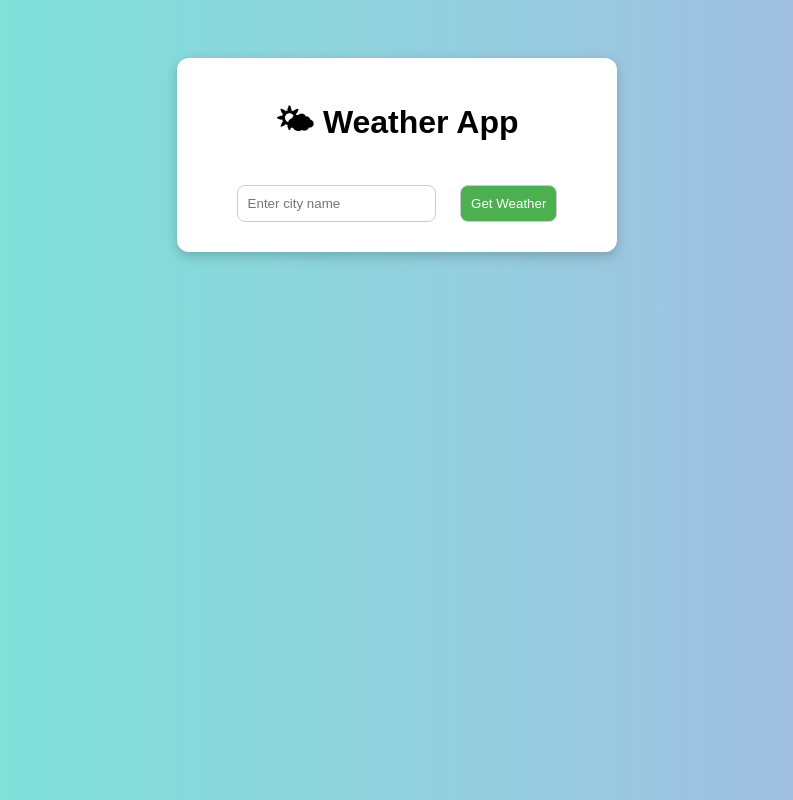
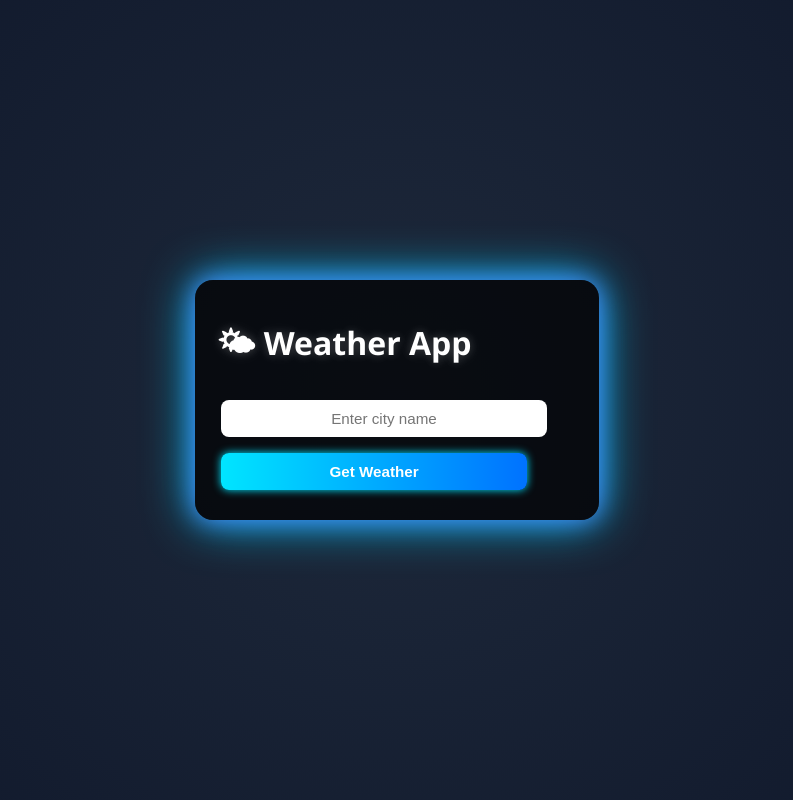
Before and after one commit to uday-12345678/Weather-App, a Flask app: page / in a window 1280 px wide. Shown: the whole page, without its empty margins (243-1036 px from the left). Run offline with Flask 3, Linux system fonts and the light colour scheme.

Commit message:
Update index.html

```diff
--- a/templates/index.html
+++ b/templates/index.html
@@ -1,38 +1,119 @@
 <!DOCTYPE html>
 <html>
 <head>
-    <title>Weather App</title>
+  <title>🌤 Weather App</title>
   <style>
     body {
-            font-family: Arial, sans-serif;
-            background: linear-gradient(to right, #74ebd5, #ACB6E5);
+      font-family: 'Segoe UI', Tahoma, Geneva, Verdana, sans-serif;
+      background: radial-gradient(circle at center, #1e293b, #0f172a);
+      min-height: 100vh;
+      display: flex;
+      justify-content: center;
+      align-items: center;
+      color: #fff;
+      margin: 0;
+    }
+
+    .container {
+      background: rgba(0, 0, 0, 0.7);
+      padding: 22px;               /* reduced */
+      border-radius: 18px;         /* reduced */
+      width: 360px;                /* reduced width */
+      box-shadow: 0 0 20px rgba(0, 191, 255, 0.7),
+                  0 0 40px rgba(0, 191, 255, 0.5),
+                  0 0 80px rgba(0, 191, 255, 0.3);
+      animation: pulse 3s infinite alternate;
+    }
+
+    @keyframes pulse {
+      from { box-shadow: 0 0 20px #00bfff, 0 0 40px #00bfff; }
+      to { box-shadow: 0 0 35px #ff00ff, 0 0 70px #00ffff; }
+    }
+
+    h1 {
+      font-size: 2rem;
+      font-weight: bold;
+      margin-bottom: 15px;
+      color: #ffffff;
+      text-shadow: 0 0 10px rgba(255,255,255,0.2), 0 0 18px rgba(255,255,255,0.1);
+      cursor: pointer;
+      display: inline-block;
+      animation: bounce 1.8s infinite;
+    }
+
+    h1:hover {
+      text-shadow: 0 0 12px rgba(255,255,255,0.25);
+      transform: scale(1.03);
+      transition: 0.2s;
+    }
+
+    @keyframes bounce {
+      0%, 100% { transform: translateY(0); }
+      50% { transform: translateY(-5px); }
+    }
+
+    input, button {
+      padding: 10px;              /* reduced */
+      margin: 8px 4px;
+      border-radius: 8px;         /* reduced */
+      border: none;
+      width: 85%;                 /* adjusted to fit smaller box */
+      font-size: 0.95rem;         /* slightly smaller text */
+    }
+
+    input {
+      outline: none;
       text-align: center;
-            padding: 50px;
     }
-        .container {
-            background: white;
-            padding: 20px;
-            border-radius: 12px;
-            width: 400px;
-            margin: auto;
-            box-shadow: 0 4px 12px rgba(0,0,0,0.2);
+
+    button {
+      background: linear-gradient(to right, #00e5ff, #0072ff);
+      color: white;
+      font-weight: bold;
+      cursor: pointer;
+      transition: 0.3s;
+      box-shadow: 0 0 8px #00e5ff;
     }
-        input, button {
-            padding: 10px;
-            margin: 10px;
-            border-radius: 8px;
-            border: 1px solid #ccc;
+
+    button:hover {
+      background: linear-gradient(to right, #ff00ff, #ff1493);
+      box-shadow: 0 0 16px #ff00ff, 0 0 32px #ff33cc;
+      transform: scale(1.05);
     }
-        button {
-            background-color: #4CAF50;
-            color: white;
-            cursor: pointer;
+
+    .weather-card {
+      margin-top: 15px;           /* reduced */
+      padding: 12px;              /* reduced */
+      border-radius: 12px;        /* reduced */
+      background: rgba(255, 255, 255, 0.1);
+      box-shadow: inset 0 0 12px rgba(255, 255, 255, 0.2);
+      animation: fadeIn 1s ease-in-out;
     }
-        .weather-card {
-            margin-top: 20px;
+
+    @keyframes fadeIn {
+      from { opacity: 0; transform: translateY(15px); }
+      to { opacity: 1; transform: translateY(0); }
     }
+
     img {
-            width: 64px;
+      width: 70px;                /* slightly smaller */
+      margin: 8px 0;
+      filter: drop-shadow(0 0 8px #00e5ff);
+    }
+
+    p {
+      font-size: 1rem;            /* reduced */
+      margin: 4px 0;
+    }
+
+    p b {
+      color: #00ffff;
+    }
+
+    .error {
+      color: #ff4d4d;
+      font-weight: bold;
+      text-shadow: 0 0 5px #ff0000;
     }
   </style>
 </head>
@@ -45,7 +126,7 @@
     </form>
 
     {% if error %}
-            <p style="color:red;">{{ error }}</p>
+      <p class="error">{{ error }}</p>
     {% endif %}
 
     {% if weather %}
```
Lines whose indentation alone changed are shown as unchanged.
